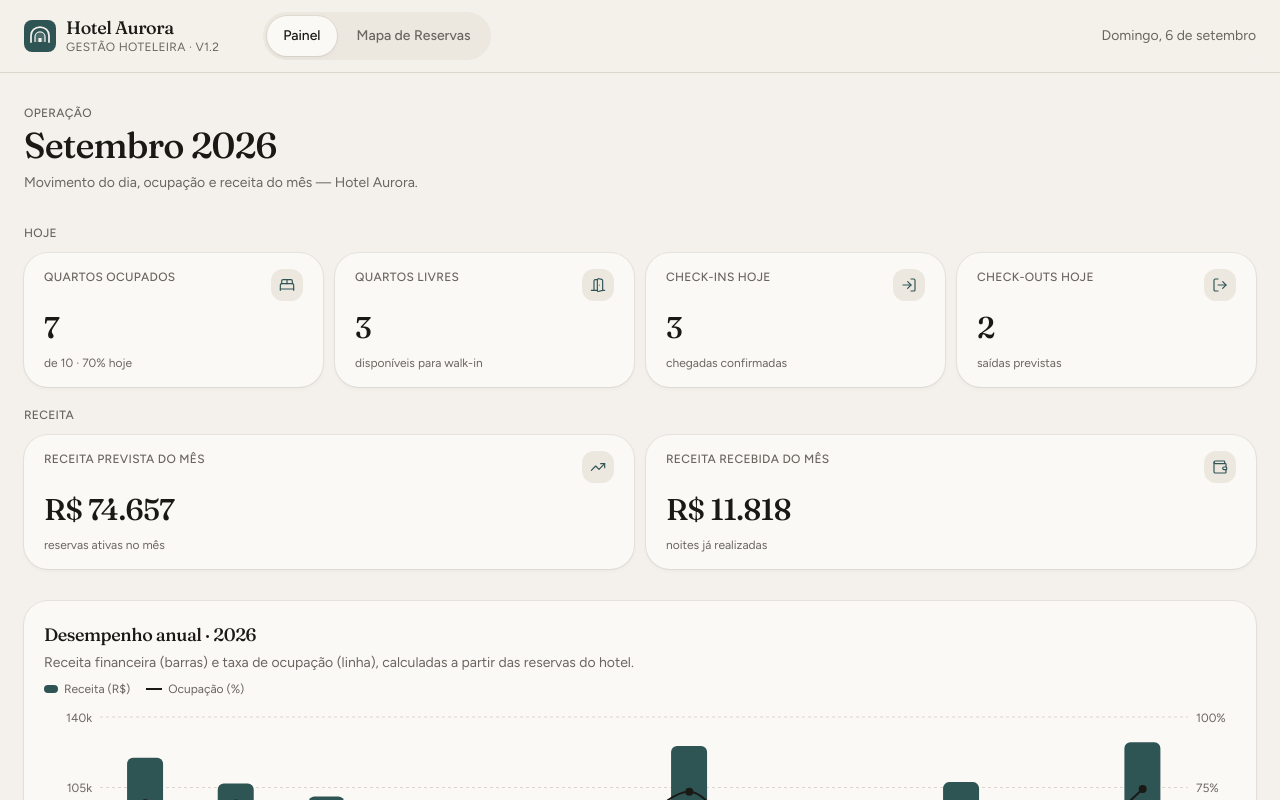
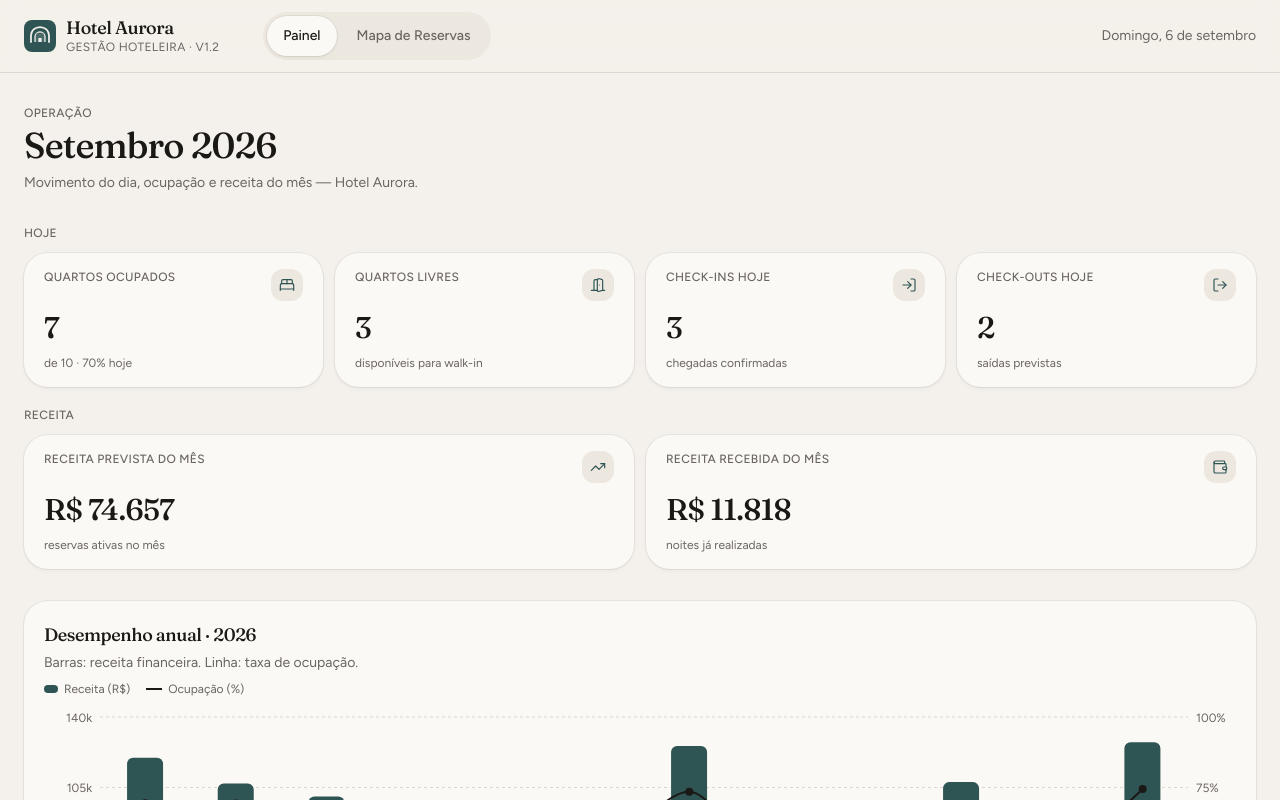
Before and after one commit to Rafaelmxz/pms-hotel, a React (Vite) app: page / in a window 1280 px wide. Shown: the top 800 px of the page. Built offline with nearby package versions, Linux system fonts and the light colour scheme.

Commit message:
v1.2.0: enxuga descrição do gráfico anual

```diff
--- a/src/features/dashboard/AnnualChart.tsx
+++ b/src/features/dashboard/AnnualChart.tsx
@@ -75,8 +75,7 @@ export function AnnualChart() {
       <CardHeader>
         <CardTitle>Desempenho anual · {CURRENT_YEAR}</CardTitle>
         <CardDescription>
-          Receita financeira (barras) e taxa de ocupação (linha), calculadas a partir das reservas
-          do hotel.
+          Barras: receita financeira. Linha: taxa de ocupação.
         </CardDescription>
       </CardHeader>
       <CardContent>
```
